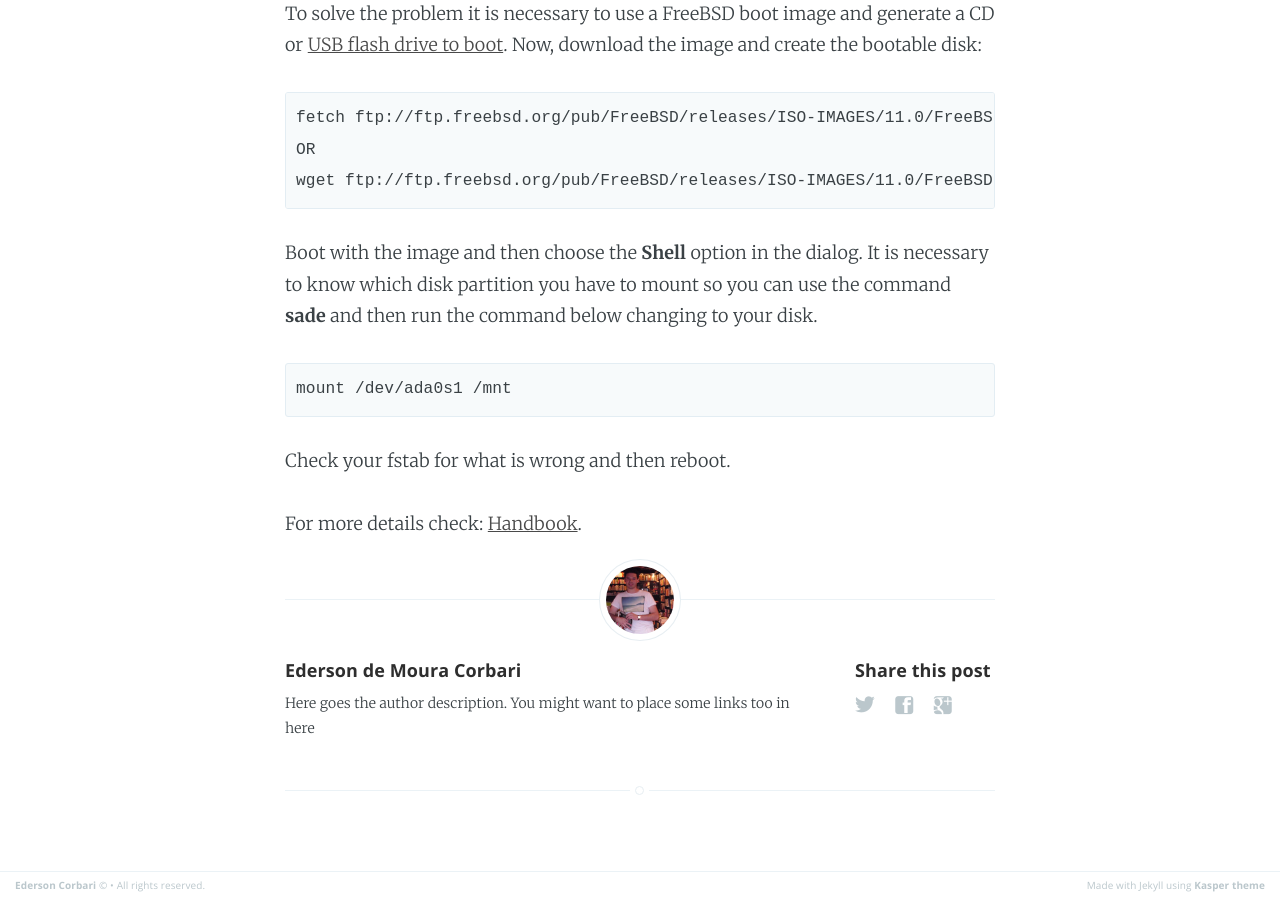
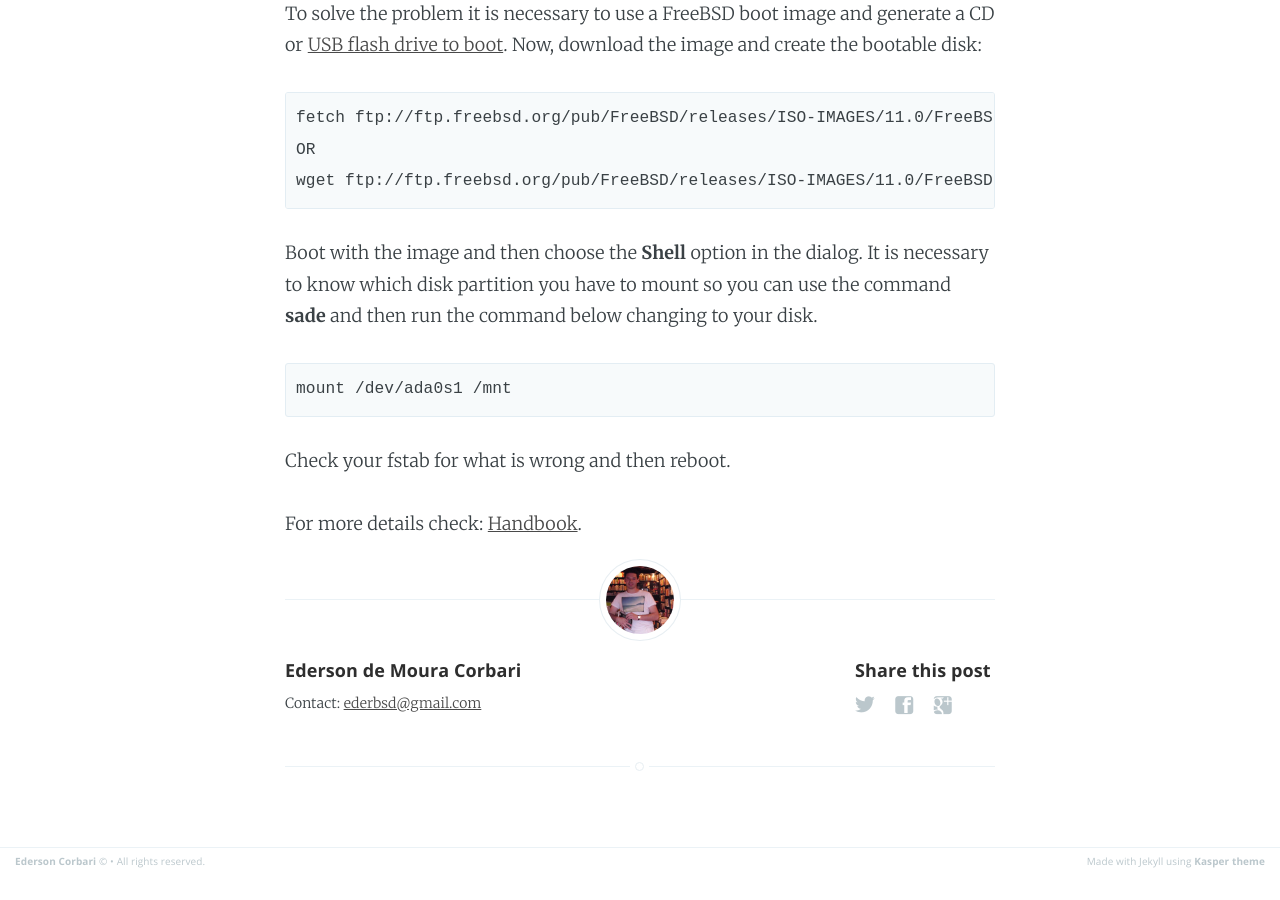
Before and after one commit to edersoncorbari/edersoncorbari.github.io, a Jekyll site: the page built from _posts/2017-05-28-freebsd-fix-mountroot.html, in a window 1280 px wide and 900 px high, scrolled down 1009 px. Built offline with Jekyll 4.4.1, drawn with Linux system fonts in a browser that asks for light colours; after the commit the page ends 1884 px from its top, so only the background shows below that.

Commit message:
1. Adding favicon and changing some settings.

```diff
--- a/_layouts/default.html
+++ b/_layouts/default.html
@@ -3,6 +3,8 @@
 <head>
     <meta http-equiv="Content-Type" content="text/html; charset=UTF-8" />
     <meta http-equiv="X-UA-Compatible" content="IE=edge,chrome=1" />
+
+    <link rel="shortcut icon" href="/assets/favicon.ico">
 
     <title>{{ site.name }} - {{ site.description }}</title>
     <meta name="description" content="{{ site.meta_description}}" />
--- a/_layouts/post.html
+++ b/_layouts/post.html
@@ -72,7 +72,8 @@
                     <h4> {{ site.author }} </h4>
                     <!-- Author Bio -->
                     <p>
-                        Here goes the author description. You might want to place some links too in here
+                        Contact: <a href="mailto:ederbsd@gmail.com?Subject=Blog" target="_top">ederbsd@gmail.com</a>
+                        <!-- Here goes the author description. You might want to place some links too in here -->
                     </p>
                 </section>
             {% endif %}
```
Also changed, not shown: assets/favicon.ico (added).
